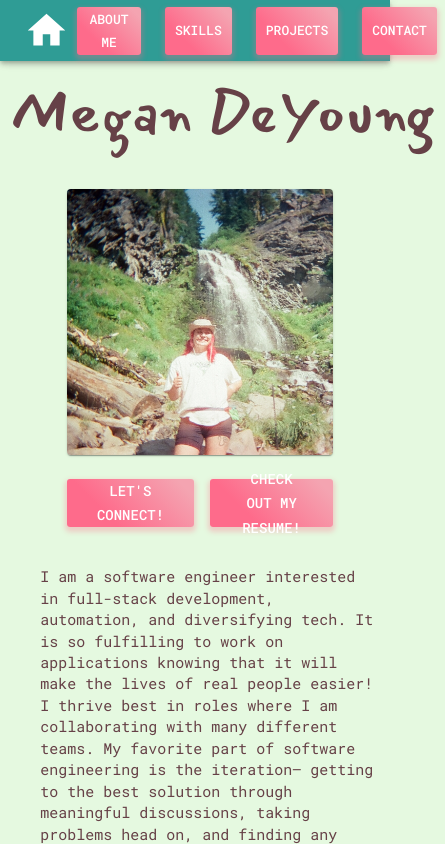
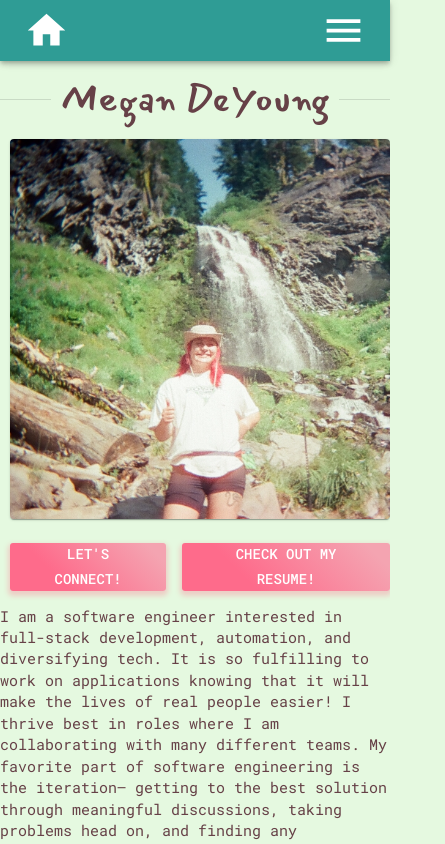
Before and after one commit to megan-kd/megan-kd.github.io, a React (Create React App) app in the folder megan-kd.github.io/: page / in a window 390 px wide. Shown: the top 844 px of the page, 445 px wide, since content can reach past the window. Built offline with nearby package versions, Linux system fonts and the light colour scheme.

Commit message:
navbar is responsive in size for mobile and xs screens have menu instead of buttons

```diff
--- a/megan-kd.github.io/src/App.js
+++ b/megan-kd.github.io/src/App.js
@@ -7,11 +7,20 @@ import Navbar from './navbar/Navbar';
 import { Stack } from '@mui/material';
 import AboutMe from './about_me/AboutMe';
 import Contact from './contact/Contact';
-import { createTheme, ThemeProvider} from "@mui/material/styles";
-import {CssBaseline} from '@mui/material';
+import { createTheme, responsiveFontSizes, ThemeProvider } from "@mui/material/styles";
+import { CssBaseline } from '@mui/material';
 import './font.css';
 
 const themeOptions = {
+  breakpoints: {
+    values: {
+      xs: 450,
+      sm: 600,
+      md: 900,
+      lg: 1200,
+      xl: 1536
+    }
+  },
   palette: {
     mode: 'light',
     primary: {
@@ -46,6 +55,7 @@ const themeOptions = {
     },
     h2: {
       fontFamily: 'Mansalva',
+
     },
     h3: {
       fontFamily: 'Mansalva',
@@ -82,6 +92,13 @@ const themeOptions = {
     },
   },
   components: {
+    MuiAppBar: {
+      styleOverrides: {
+        root: {
+          width: '100%px !important'
+        }
+      }
+    },
     MuiButton: {
       styleOverrides: {
         root: {
@@ -120,7 +137,7 @@ const themeOptions = {
     MuiCard: {
       variants: [
         {
-          props: {variant: 'clickable'},
+          props: { variant: 'clickable' },
           style: {
             "&:hover": {
               cursor: "pointer",
@@ -133,15 +150,15 @@ const themeOptions = {
   },
 };
 
-const customTheme = createTheme(themeOptions);
+const customTheme = responsiveFontSizes(createTheme(themeOptions));
 
 function App() {
   return (
     <>
       <ThemeProvider theme={customTheme}>
-        <CssBaseline enableColorScheme/>
+        <CssBaseline enableColorScheme />
         <Stack spacing={2}>
-          <Navbar />
+          <Navbar/>
           <AboutMe data={aboutMeData} />
           <SkillsSection data={skillsData} />
           <ProjectsSection data={projectsData} />
--- a/megan-kd.github.io/src/about_me/AboutMe.js
+++ b/megan-kd.github.io/src/about_me/AboutMe.js
@@ -26,7 +26,7 @@ const AboutMe = (props) => {
                         Megan DeYoung
                     </Typography>
                 </Divider>
-                <Grid container xs={12} spacing={{ xs: 3, md: 6, lg: 6}} justifyContent={'center'} alignItems={'stretch'}>
+                <Grid container xs={12} spacing={{ xs: 2, md: 6, lg: 6}} justifyContent={'center'} alignItems={'stretch'}>
                     <Grid item xs={8.5} sm={7} md={6} lg={5} xl={4} style={imgStyle}>
                         <Stack spacing={3}>
                             <Card >
--- a/megan-kd.github.io/src/navbar/Navbar.js
+++ b/megan-kd.github.io/src/navbar/Navbar.js
@@ -3,6 +3,7 @@ import { AppBar, Button, Toolbar, Box, Stack, IconButton } from '@mui/material';
 import { Link, animateScroll as scroll } from "react-scroll";
 import HomeIcon from '@mui/icons-material/Home';
 import { useTheme, useMediaQuery } from '@mui/material';
+import NavbarHamburger from './NavbarHamburger';
 
 const Navbar = () => {
     const theme = useTheme();
@@ -14,15 +15,18 @@ const Navbar = () => {
     const smallStyle = {
         paddingLeft: '10px !important',
         paddingRight: '10px !important'
-    }
+    };
 
+    const desktopSize = useMediaQuery(theme.breakpoints.up('xs'));
+    const smallSize = useMediaQuery(theme.breakpoints.between('xs', 'sm'))
+    console.log(desktopSize);
     return (
-        <>
+        <> {desktopSize ?
             <AppBar position={'sticky'} id={'appbar'}>
                 <Toolbar >
                     <Box sx={{ marginRight: "auto" }} >
                         <IconButton color='inherit' onClick={scrollToTop}>
-                            <HomeIcon sx={{fontSize: '45px' }} />
+                            <HomeIcon sx={{ fontSize: '45px' }} />
                         </IconButton>
                     </Box>
                     <Box sx={{ marginLeft: "auto" }}>
@@ -30,8 +34,8 @@ const Navbar = () => {
                             <Link to="about_me" spy={true} smooth={true} offset={appBarOffset} duration={500}>
                                 <Button
                                     color='inherit'
-                                    size={useMediaQuery(theme.breakpoints.down("sm")) ? "small" : "medium"}
-                                    sx={useMediaQuery(theme.breakpoints.down("sm")) ? smallStyle : {}}
+                                    size={smallSize ? "small" : "medium"}
+                                    sx={smallSize ? smallStyle : {}}
                                 >
                                     About Me
                                 </Button>
@@ -39,26 +43,26 @@ const Navbar = () => {
                             <Link to="skills" spy={true} smooth={true} offset={appBarOffset} duration={500}>
                                 <Button
                                     color='inherit'
-                                    size={useMediaQuery(theme.breakpoints.down("sm")) ? "small" : "medium"}
-                                    sx={useMediaQuery(theme.breakpoints.down("sm")) ? smallStyle : {}}
+                                    size={smallSize ? "small" : "medium"}
+                                    sx={smallSize ? smallStyle : {}}
                                 >
                                     Skills
                                 </Button>
                             </Link>
                             <Link to="projects" spy={true} smooth={true} offset={appBarOffset} duration={500}>
-                            <Button
+                                <Button
                                     color='inherit'
-                                    size={useMediaQuery(theme.breakpoints.down("sm")) ? "small" : "medium"}
-                                    sx={useMediaQuery(theme.breakpoints.down("sm")) ? smallStyle : {}}
+                                    size={smallSize ? "small" : "medium"}
+                                    sx={smallSize ? smallStyle : {}}
                                 >
                                     Projects
                                 </Button>
                             </Link>
                             <Link to="contact" spy={true} smooth={true} offset={appBarOffset} duration={500}>
-                            <Button
+                                <Button
                                     color='inherit'
-                                    size={useMediaQuery(theme.breakpoints.down("sm")) ? "small" : "medium"}
-                                    sx={useMediaQuery(theme.breakpoints.down("sm")) ? smallStyle : {}}
+                                    size={smallSize ? "small" : "medium"}
+                                    sx={smallSize ? smallStyle : {}}
                                 >
                                     Contact
                                 </Button>
@@ -66,7 +70,7 @@ const Navbar = () => {
                         </Stack>
                     </Box>
                 </Toolbar>
-            </AppBar>
+            </AppBar> : <NavbarHamburger />}
         </>
     )
 }
--- /dev/null
+++ b/megan-kd.github.io/src/navbar/NavbarHamburger.js
@@ -0,0 +1,77 @@
+import React from 'react';
+import { AppBar, Box, IconButton, Menu, MenuItem, Stack, Toolbar } from '@mui/material';
+import { Link, animateScroll as scroll } from "react-scroll";
+import HomeIcon from '@mui/icons-material/Home';
+import MenuIcon from '@mui/icons-material/Menu';
+
+const NavbarHamburger = () => {
+    const appBarOffset = -70;
+    const [anchorEl, setAnchorEl] = React.useState(null);
+    const open = Boolean(anchorEl);
+
+    const scrollToTop = () => {
+        scroll.scrollToTop();
+    };
+
+    const handleClick = (event) => {
+        setAnchorEl(event.currentTarget);
+    };
+
+    const handleClose = () => {
+        setAnchorEl(null);
+    };
+
+    return (
+        <AppBar position='sticky'>
+            <Toolbar>
+                <Box sx={{ marginRight: "auto" }}>
+                    <IconButton color='inherit' onClick={scrollToTop}>
+                        <HomeIcon sx={{ fontSize: '45px' }} />
+                    </IconButton>
+                </Box>
+                <Box sx={{ marginLeft: "auto" }}>
+                    <Stack direction={'row'}>
+                        <IconButton
+                            onClick={handleClick}
+                            color='inherit'
+                        >
+                            <MenuIcon sx={{ fontSize: '45px' }} />
+                        </IconButton>
+                        <Menu
+                            id="basic-menu"
+                            anchorEl={anchorEl}
+                            open={open}
+                            onClose={handleClose}
+                            MenuListProps={{
+                                'aria-labelledby': 'basic-button',
+                            }}
+                        >
+                            <MenuItem onClick={handleClose}>
+                                <Link to="about_me" spy={true} smooth={true} offset={appBarOffset} duration={500}>
+                                    About Me
+                                </Link>
+                            </MenuItem>
+                            <MenuItem onClick={handleClose}>
+                                <Link to="skills" spy={true} smooth={true} offset={appBarOffset} duration={500}>
+                                    Skills
+                                </Link>
+                            </MenuItem>
+                            <MenuItem onClick={handleClose}>
+                                <Link to="projects" spy={true} smooth={true} offset={appBarOffset} duration={500}>
+                                    Projects
+                                </Link>
+                            </MenuItem>
+                            <MenuItem onClick={handleClose}>
+                                <Link to="contact" spy={true} smooth={true} offset={appBarOffset} duration={500}>
+                                    Contact
+                                </Link>
+                            </MenuItem>
+                        </Menu>
+                    </Stack>
+                </Box>
+            </Toolbar>
+        </AppBar>
+    )
+};
+
+export default NavbarHamburger;
```
